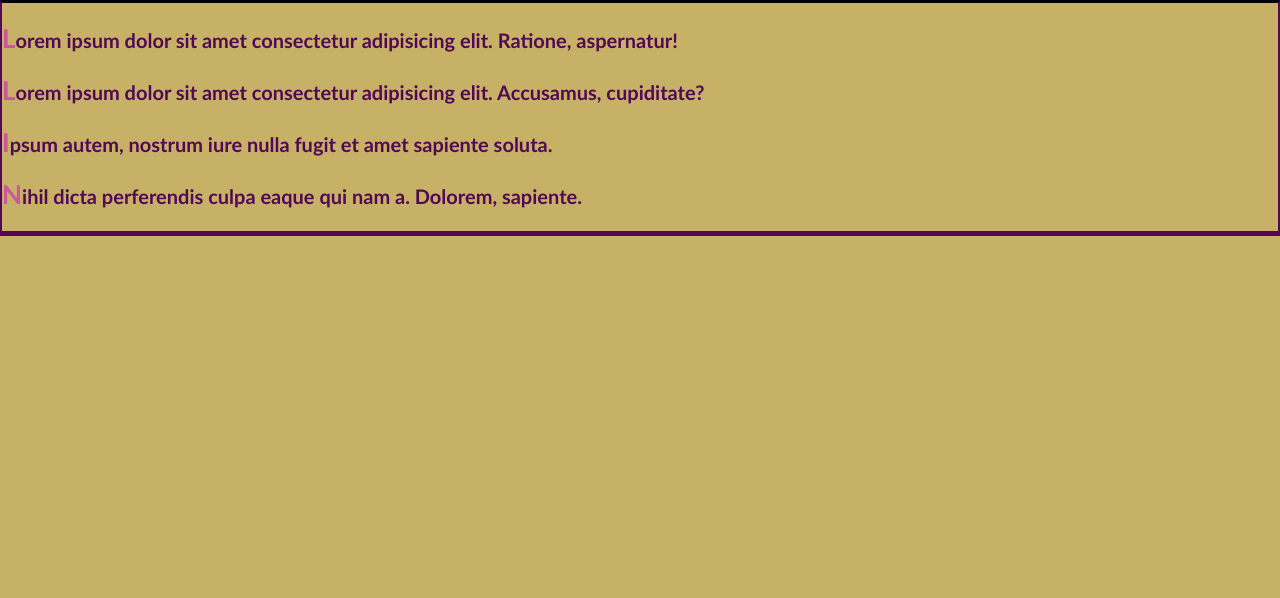
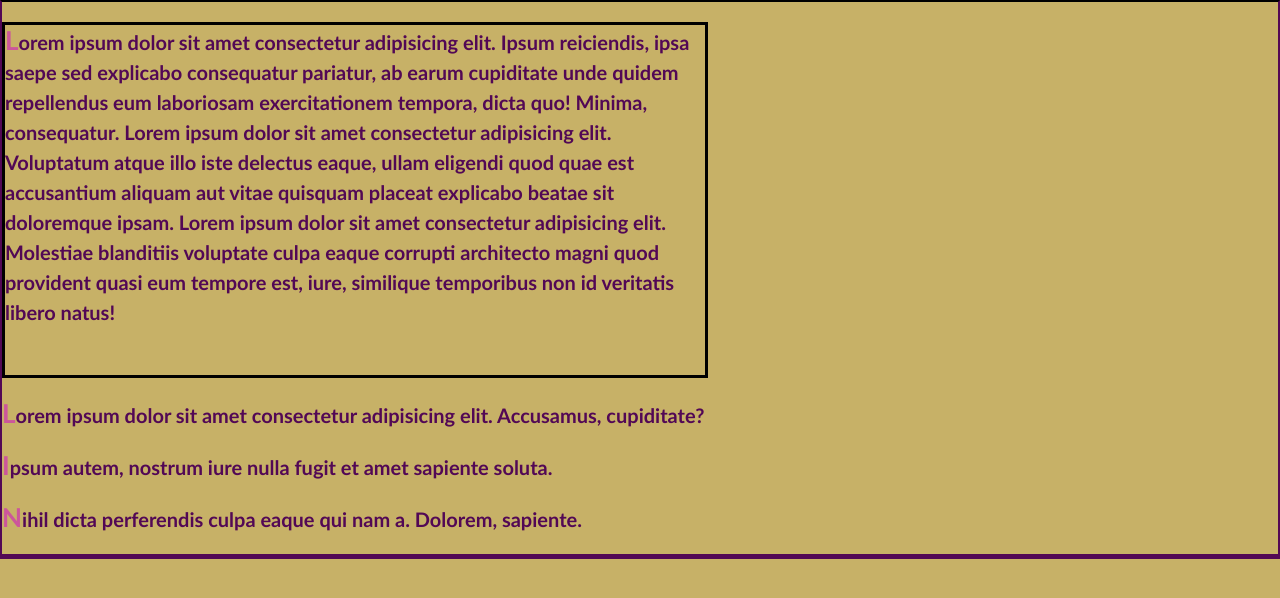
Before and after one commit to Victor-Mal/practice, a plain HTML site: page index.html in a window 1280 px wide. Drawn offline with Linux system fonts and the light colour scheme.

Commit message:
Change dimensions

```diff
--- a/assets/css/style.css
+++ b/assets/css/style.css
@@ -10,11 +10,20 @@ body {
     margin: 0;
     padding: 0;
     border: solid rgb(82, 8, 85) 2px;
-    border-top: solid black;
-    border-bottom: solid 5px;
+    border-top-color: black;
+    border-bottom-width: 5px;
 
 }
 p::first-letter {
     font-size: 26px;
     color: rgb(204, 86, 155);
 }
+.p1 {
+    border: solid black;
+    max-width: 700px;
+    min-width: 300px;
+    width: 100%;
+
+    min-height: 350px;
+
+}
--- a/index.html
+++ b/index.html
@@ -9,20 +9,24 @@
   </head>
   <body>
     <div>
-      <p>
-        Lorem ipsum dolor sit amet consectetur adipisicing elit. Ratione,
-        aspernatur!
+      <p class="p1">
+        Lorem ipsum dolor sit amet consectetur adipisicing elit. Ipsum
+        reiciendis, ipsa saepe sed explicabo consequatur pariatur, ab earum
+        cupiditate unde quidem repellendus eum laboriosam exercitationem
+        tempora, dicta quo! Minima, consequatur. Lorem ipsum dolor sit amet
+        consectetur adipisicing elit. Voluptatum atque illo iste delectus eaque,
+        ullam eligendi quod quae est accusantium aliquam aut vitae quisquam
+        placeat explicabo beatae sit doloremque ipsam. Lorem ipsum dolor sit
+        amet consectetur adipisicing elit. Molestiae blanditiis voluptate culpa
+        eaque corrupti architecto magni quod provident quasi eum tempore est,
+        iure, similique temporibus non id veritatis libero natus!
       </p>
       <p>
         Lorem ipsum dolor sit amet consectetur adipisicing elit. Accusamus,
         cupiditate?
       </p>
-      <p>
-        Ipsum autem, nostrum iure nulla fugit et amet sapiente soluta.
-      </p>
-      <p>
-        Nihil dicta perferendis culpa eaque qui nam a. Dolorem, sapiente.
-      </p>
+      <p>Ipsum autem, nostrum iure nulla fugit et amet sapiente soluta.</p>
+      <p>Nihil dicta perferendis culpa eaque qui nam a. Dolorem, sapiente.</p>
     </div>
   </body>
 </html>
```
